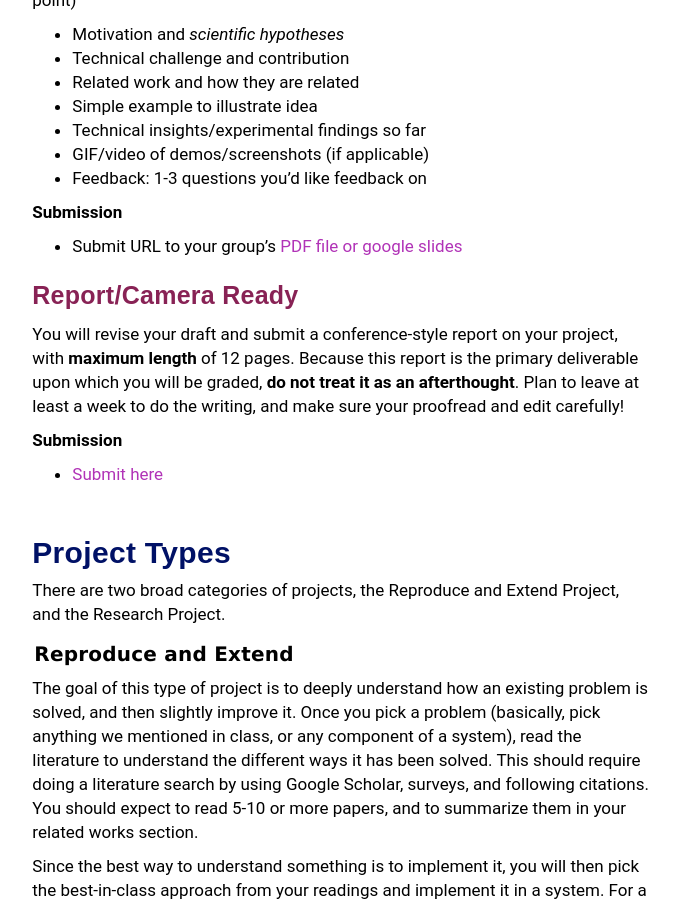
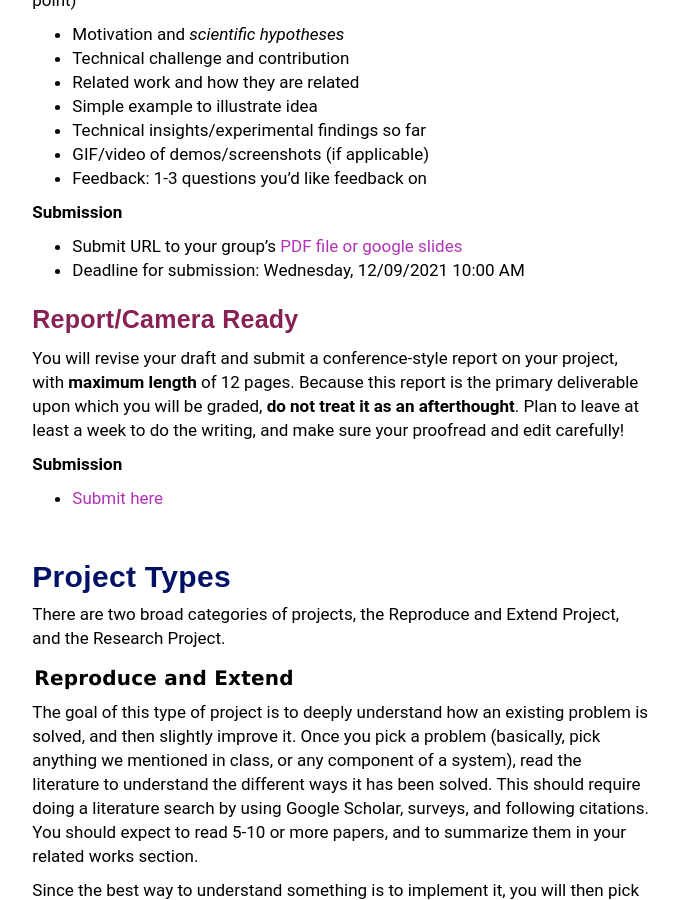
Before and after one commit to w6113/website_fall2020, a Jekyll site: the page built from projects.md, in a window 1280 px wide and 900 px high, scrolled down 2406 px. Shown: the whole window, without its empty margins (292-971 px from the left). Built offline with Jekyll 4.4.1, drawn with Linux system fonts in a browser that asks for light colours.

Commit message:
Update projects.md

```diff
--- a/projects.md
+++ b/projects.md
@@ -101,6 +101,7 @@ Your presentation should cover (in content, not necessarily one slide for each p
 **Submission**
 
 * Submit URL to your group's [PDF file or google slides](https://forms.gle/Ck1FX3higgbVUHkA9)
+* Deadline for submission: Wednesday, 12/09/2021 10:00 AM
 
 
 
```
